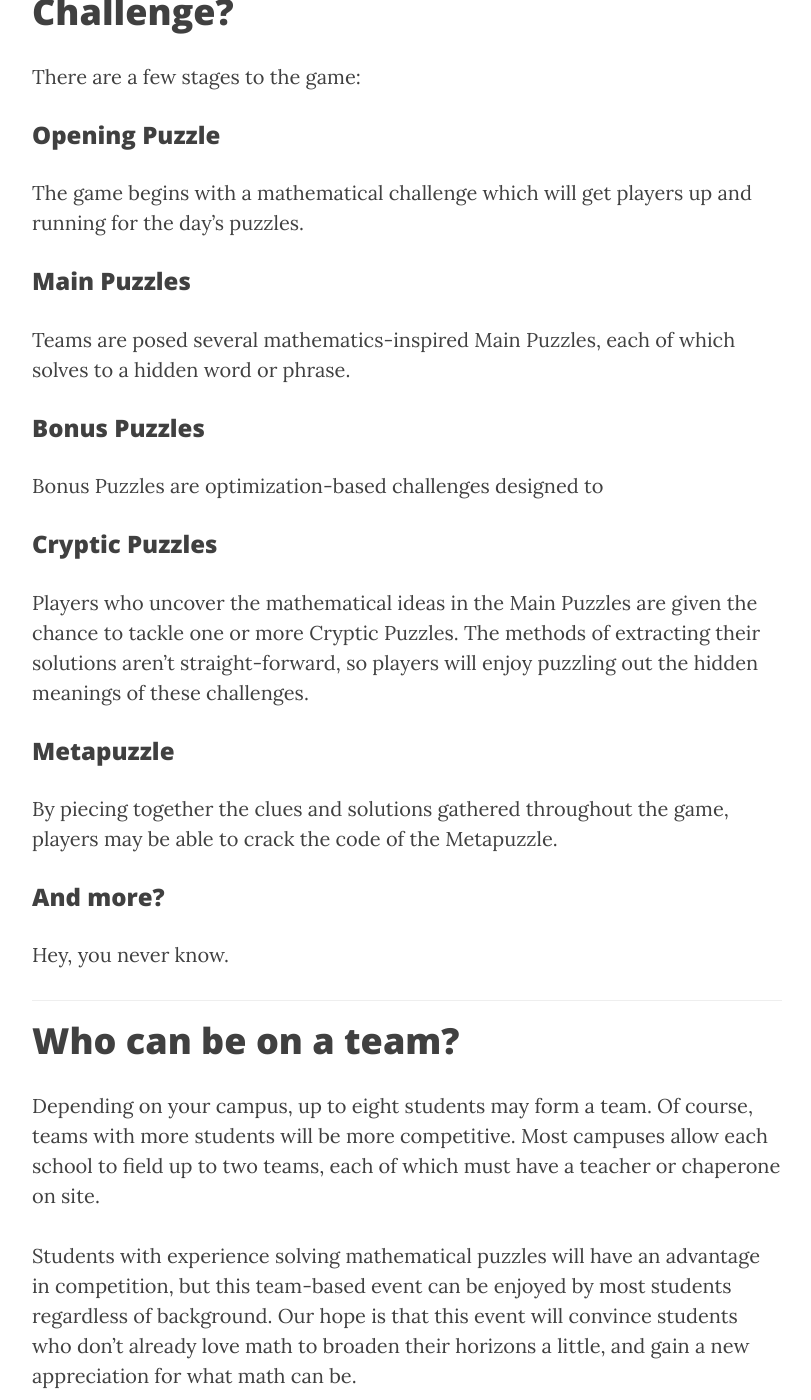
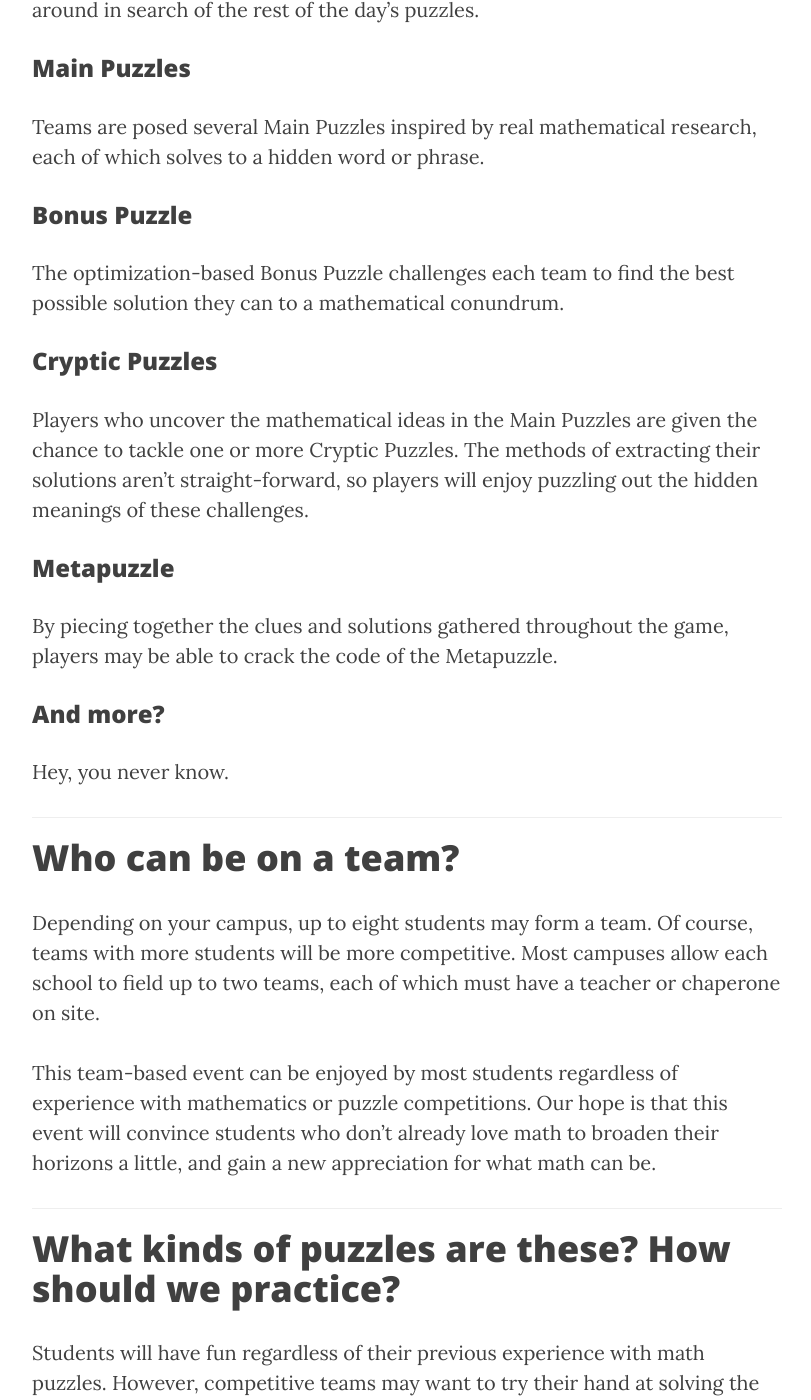
Before and after one commit to MaPPmath/mappmath.github.io, a Jekyll site: the page built from pages/challenge/index.md, in a window 1280 px wide and 1400 px high, scrolled down 2623 px. Shown: the whole window, without its empty margins (233-1044 px from the left). Built offline with Jekyll 4.4.1, drawn with Linux system fonts in a browser that asks for light colours; nearby versions of some CDN libraries; some of the changed text lies outside the part shown.

```diff
--- a/pages/challenge/index.md
+++ b/pages/challenge/index.md
@@ -16,15 +16,6 @@
 
 **Think you have what it takes?** Check out our [Puzzles](/puzzles/) for
 examples of the challenges you'll tackle in the MaPP Challenge!
-
-## MaPP Challenge '18
-
-**MaPP Challenge '18: Gotta Solve 'Em All!** will be run throughout the
-2017-18 academic year at our [partner campuses](/campuses/) across the country.
-
-For an introduction to this year's Challenge and an example puzzle,
-we've provided a simple
-[teaser puzzle](/puzzles/mapp-challenge-18-teaser-puzzle.pdf).
 
 ---
 
@@ -81,21 +72,23 @@
 
 # What will players do at the MaPP Challenge?
 
-There are a few stages to the game:
+The event varies slightly between campuses,
+but here is a brief overview of what to expect:
 
 ### Opening Puzzle
 
 The game begins with a mathematical challenge which will get
-players up and running for the day's puzzles.
+players moving around in search of the rest of the day's puzzles.
 
 ### Main Puzzles
 
-Teams are posed several mathematics-inspired Main Puzzles, each of
-which solves to a hidden word or phrase.
+Teams are posed several Main Puzzles inspired by real mathematical
+research, each of which solves to a hidden word or phrase.
 
-### Bonus Puzzles
+### Bonus Puzzle
 
-Bonus Puzzles are optimization-based challenges designed to
+The optimization-based Bonus Puzzle challenges each team to find
+the best possible solution they can to a mathematical conundrum.
 
 ### Cryptic Puzzles
 
@@ -123,9 +116,9 @@
 each school to field up to two teams, each of which must have a teacher or
 chaperone on site.
 
-Students with experience solving mathematical puzzles will have an advantage in
-competition, but this team-based event can be enjoyed by most students
-regardless of background. Our hope is that this event will convince students who
+This team-based event can be enjoyed by most students
+regardless of experience with mathematics or puzzle competitions.
+Our hope is that this event will convince students who
 don't already love math to broaden their horizons a little, and gain a new
 appreciation for what math can be.
 
```
Also changed, not shown: pages/1_puzzles.md (+5 -4 lines), pages/challenge/18.md (deleted, +0 -10 lines).
